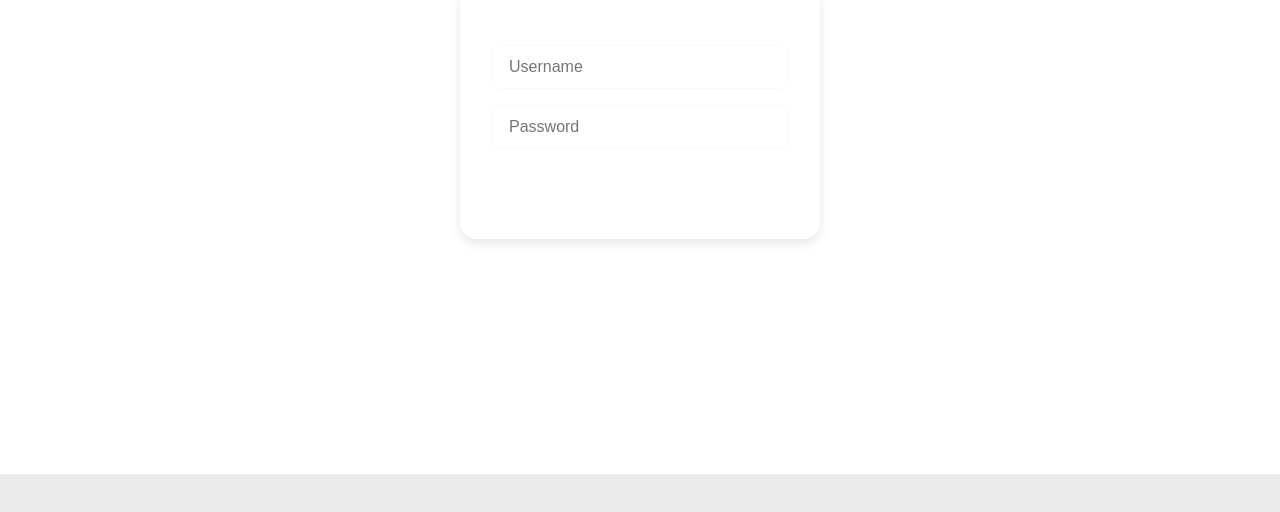
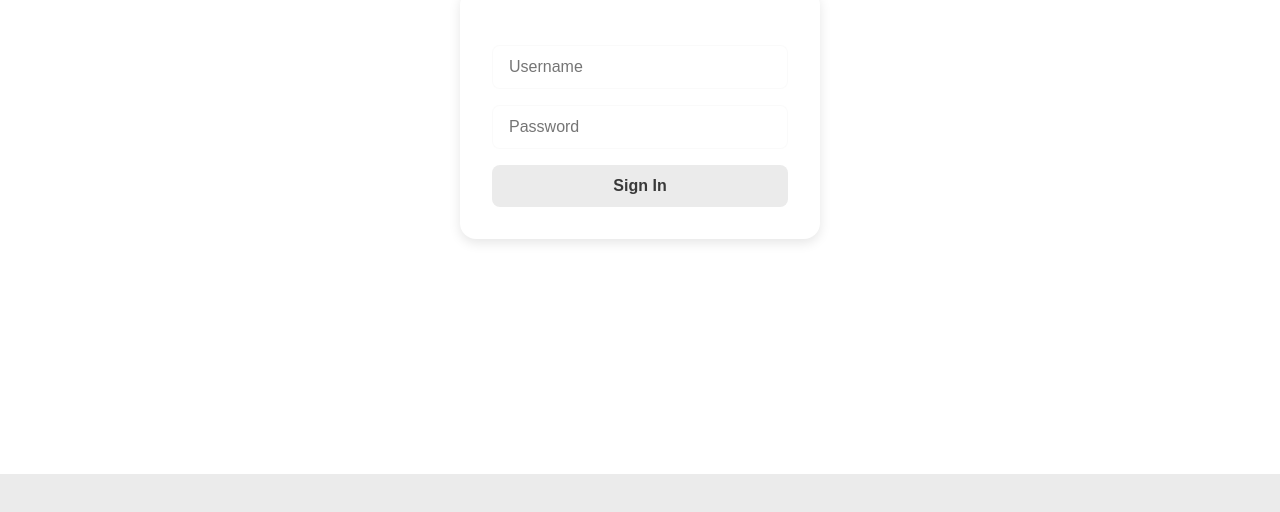
Before and after one commit to AlfonsoGismera/dashboard-hotel-miranda, a React (Vite) app: page /login in a window 1280 px wide. Shown: the part 246-758 px from the top of the page. Built offline with nearby package versions, Linux system fonts and the light colour scheme.

Commit message:
login styles

```diff
--- a/src/pages/Login.jsx
+++ b/src/pages/Login.jsx
@@ -49,8 +49,8 @@ const Input = styled.input`
 
 const Button = styled.button`
   padding: 0.75rem;
-  background: ${({ theme }) => theme.primary};
-  color: #fff;
+  background: ${({ theme }) => theme.pageBackground};
+  color: ${({ theme }) => theme.text};
   font-size: 1rem;
   font-weight: 600;
   border: none;
--- a/src/pages/Rooms.jsx
+++ b/src/pages/Rooms.jsx
@@ -34,7 +34,7 @@ const NameCell = styled(Td)`
 const Button = styled.button`
   padding:0.3rem 0.6rem; border:none; border-radius:0.25rem; cursor:pointer; font-size:0.9rem;
   background:${({ $bg, theme }) => $bg || theme.cardBg}; color:${({ $color, theme }) => $color || theme.text};
-  &:hover{ background:${({ $hoverBg, theme }) => $hoverBg || theme.iconActive}; color:#fff; }
+  &:hover{ background:${({ $hoverBg, theme }) => $hoverBg || theme.iconActive}; color: ${({ theme }) => theme.text}; }
 `;
 
 const PaginationBar = styled.div`display:flex; justify-content:space-between; align-items:center; margin-top:1rem;`;
```
